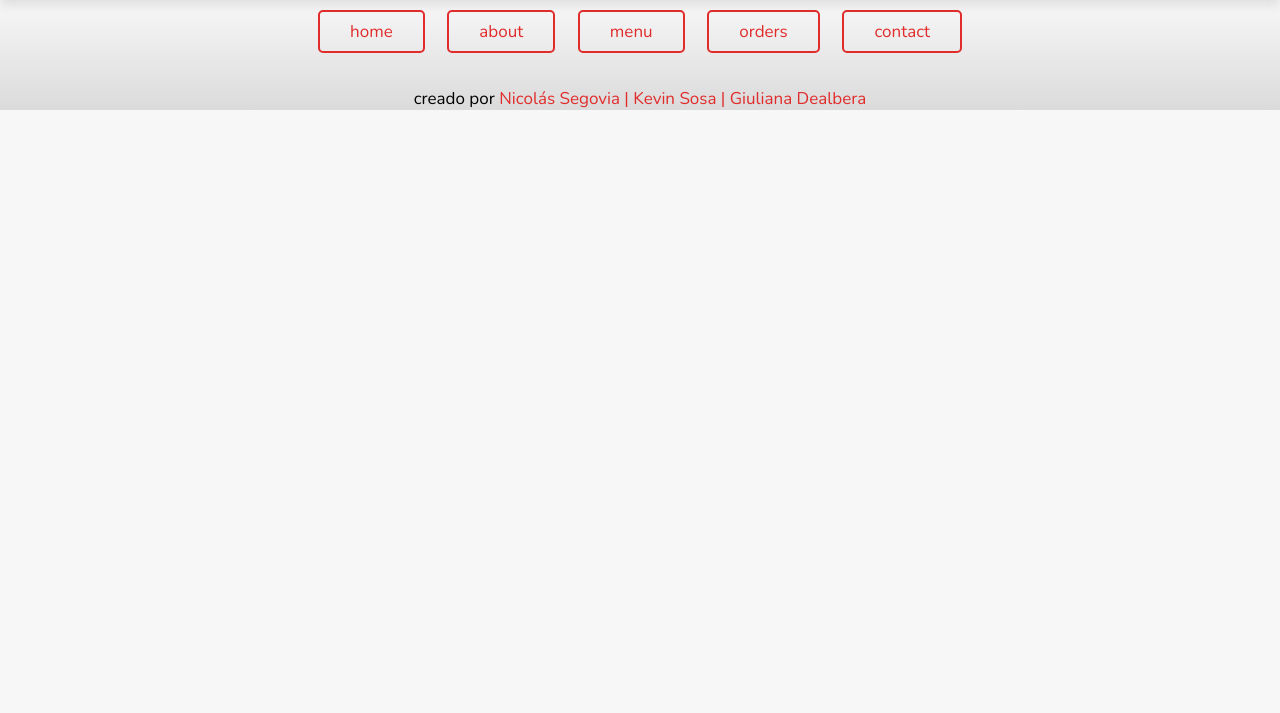
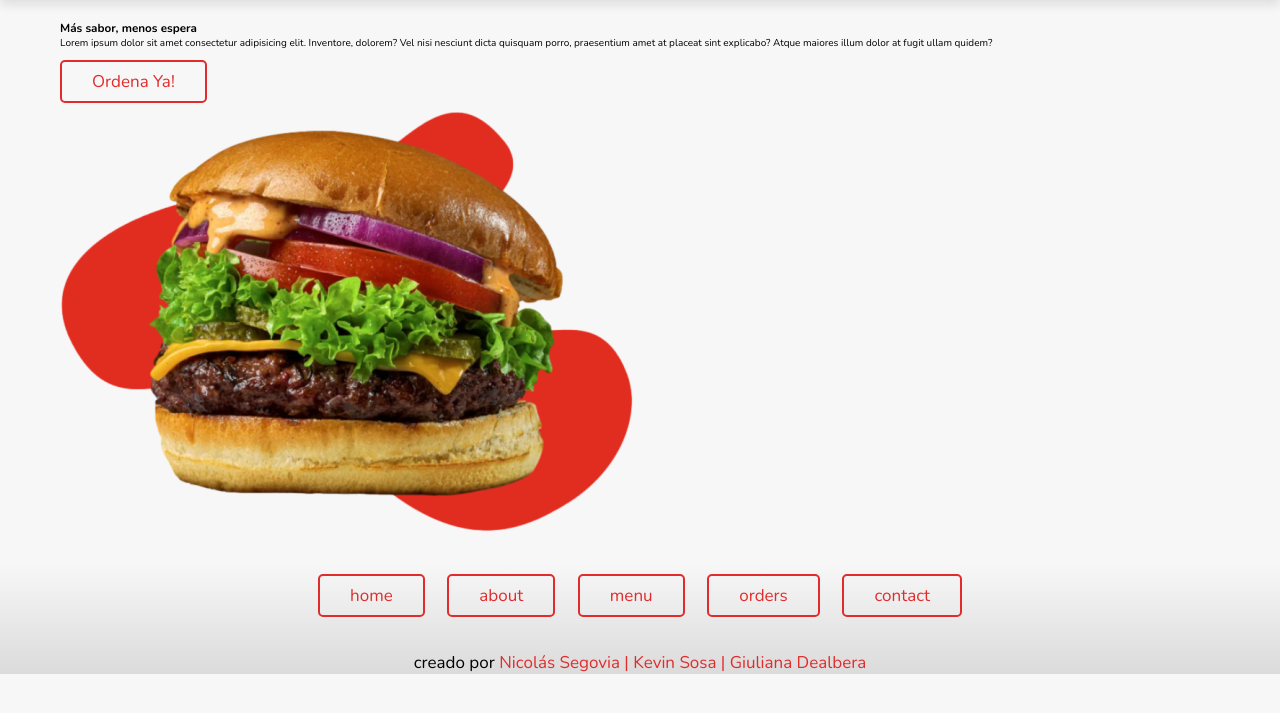
Before and after one commit to CodeSystem2022/Compunerds-ProyectoIntegrador-ProyectoFinal, a PHP site: page /home.php in a window 1280 px wide. Shown: the part 74-787 px from the top of the page. Run offline with PHP 8.4, Linux system fonts and the light colour scheme; data that the repository does not hold is empty.

Commit message:
add: sección portada

```diff
--- a/home.php
+++ b/home.php
@@ -31,6 +31,24 @@ if(isset($_SESSION['user_id'])){
     <?php include 'components/user_header.php'; ?>
     <!--seccion header fin-->
 
+    <!--seccion home inicio-->
+    <section class="home" id="home">
+        <div class="content">
+            <h3>Más sabor, menos espera</h3>
+            <p>Lorem ipsum dolor sit amet consectetur adipisicing elit. Inventore, dolorem?
+                Vel nisi nesciunt dicta quisquam porro, praesentium amet at placeat sint explicabo?
+                Atque maiores illum dolor at fugit ullam quidem?</p>
+                <a href="#" class="btn">Ordena Ya!</a>
+        </div>
+
+        <div class="image">
+            <img src="images/home_burger.png" alt="burger">
+        </div>
+
+    </section>
+    <!--seccion home fin-->
+
+
     <!--seccion footer inicio-->
     <?php include 'components/footer.php'; ?>
     <!--seccion footer fin-->
```
